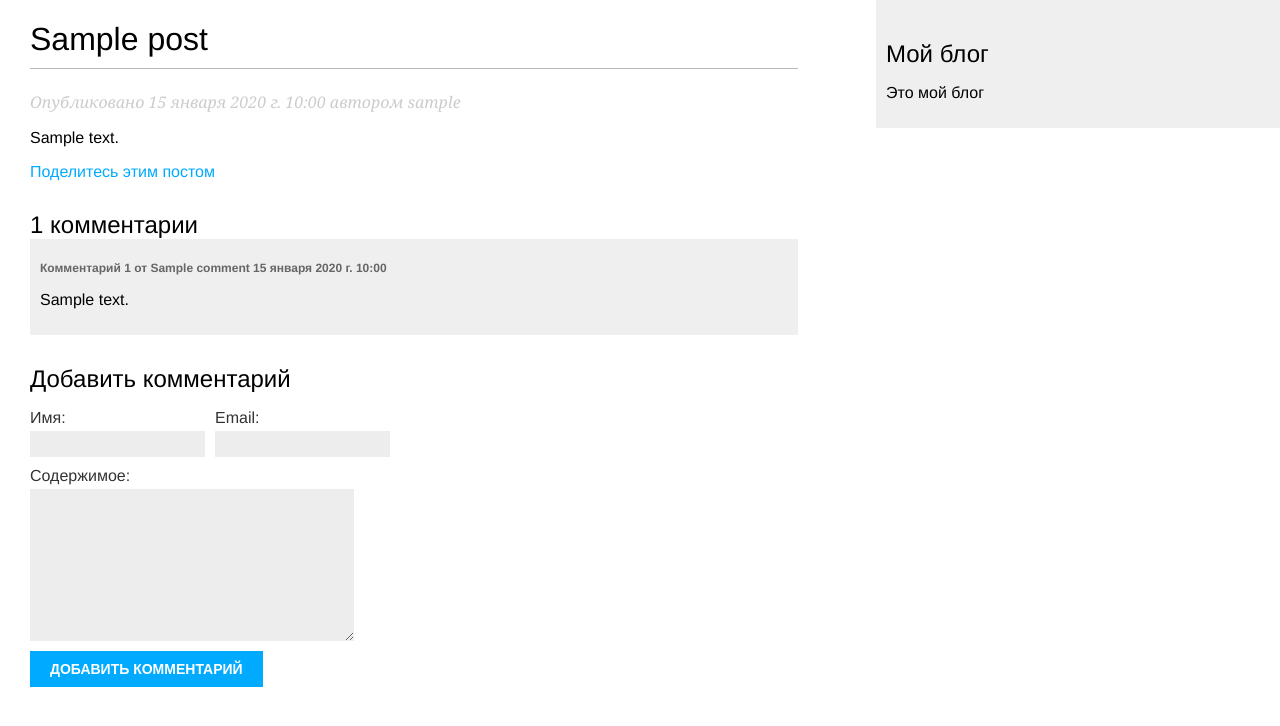
After one commit to Dontgoingforyou/myblog, a Django app: a page that uses blog/templates/blog/post/detail.html in a window 1280 px wide. The commit adds this page. Shown: the top 726 px of the page. Run offline with Django 5.2, Linux system fonts and the light colour scheme; tables that the repository leaves empty hold one stand-in row (values such as "Sample post").

Commit message:
created model comment, realize sending an email with recommended posts

```diff
--- /dev/null
+++ b/blog/forms.py
@@ -0,0 +1,16 @@
+from django import forms
+
+from blog.models import Comment
+
+
+class EmailPostForm(forms.Form):
+    name = forms.CharField(max_length=25, label='Имя')
+    email = forms.EmailField(label='Ваш Email')
+    to = forms.EmailField(label='Email получателя')
+    comments = forms.CharField(required=False, widget=forms.Textarea, label='Комментарий')
+
+
+class CommentForm(forms.ModelForm):
+    class Meta:
+        model = Comment
+        fields = ['name', 'email', 'body']
--- a/blog/models.py
+++ b/blog/models.py
@@ -1,6 +1,7 @@
 from django.conf import settings
 from django.db import models
 from django.utils import timezone
+from django.urls import reverse
 
 
 class PublishedManager(models.Manager):
@@ -14,7 +15,7 @@ class Post(models.Model):
         PUBLISHED = 'PB', 'Published'
 
     title = models.CharField(max_length=250, verbose_name='Заголовок')
-    slug = models.SlugField(max_length=250, verbose_name='Уникальный идентификатор')
+    slug = models.SlugField(max_length=250, unique_for_date='publish', verbose_name='Уникальный идентификатор')
     author = models.ForeignKey(settings.AUTH_USER_MODEL, on_delete=models.CASCADE, related_name='blog_posts')
     body = models.TextField(verbose_name='Содержимое')
     publish = models.DateTimeField(default=timezone.now, verbose_name='Дата публикации')
@@ -32,3 +33,33 @@ class Post(models.Model):
 
     def __str__(self):
         return self.title
+
+    def get_absolute_url(self):
+        return reverse(
+            'blog:post_detail',
+            args=[
+                self.publish.day,
+                self.publish.month,
+                self.publish.year,
+                self.slug,
+            ]
+        )
+
+
+class Comment(models.Model):
+    post = models.ForeignKey(Post, on_delete=models.CASCADE, related_name='comments', verbose_name='Публикация')
+    name = models.CharField(max_length=80, verbose_name='Имя')
+    email = models.EmailField()
+    body = models.TextField(verbose_name='Содержимое')
+    created = models.DateTimeField(auto_now_add=True, verbose_name='Дата создания')
+    updated = models.DateTimeField(auto_now=True, verbose_name='Дата обновления')
+    active = models.BooleanField(default=True)
+
+    class Meta:
+        ordering = ['created']
+        indexes = [
+            models.Index(fields=['created'])
+        ]
+
+    def __str__(self):
+        return f'Комментарий от {self.name} к {self.post}'
--- a/blog/templates/blog/post/detail.html
+++ b/blog/templates/blog/post/detail.html
@@ -8,4 +8,22 @@
         Опубликовано {{ post.publish }} автором {{ post.author }}
       </p>
       {{ post.body|linebreaks }}
+    <p>
+        <a href="{% url 'blog:post_share' post.id %}">Поделитесь этим постом</a>
+    </p>
+    {% with comments.count as total_comments %}
+        <h2>{{ total_comments }} комментарии</h2>
+    {% endwith %}
+    {% for comment in comments %}
+        <div class="comment">
+            <p class="info">
+                Комментарий {{ forloop.counter }} от {{ comment.name }}
+                {{ comment.created }}
+            </p>
+            {{ comment.body|linebreaks }}
+        </div>
+    {% empty %}
+        <p>Комментариев нет</p>
+    {% endfor %}
+    {% include "blog/post/includes/comment_form.html" %}
 {% endblock %}
--- /dev/null
+++ b/blog/templates/blog/post/includes/comment_form.html
@@ -0,0 +1,12 @@
+<h2>Добавить комментарий</h2>
+<form action="{% url 'blog:post_comment' post.id %}" method="post">
+  <div class="left">
+    {{ form.name.as_field_group }}
+  </div>
+    <div class="left">
+      {{ form.email.as_field_group }}
+    </div>
+    {{ form.body.as_field_group }}
+    {% csrf_token %}
+    <p><input type="submit" value="Добавить комментарий"></p>
+</form>
--- a/blog/templates/blog/post/list.html
+++ b/blog/templates/blog/post/list.html
@@ -6,7 +6,7 @@
   <h1>Мой блог</h1>
     {% for post in posts %}
       <h2>
-        <a href="{% url 'blog:post_detail' post.id %}">
+        <a href="{{ post.get_absolute_url }}">
           {{ post.title }}
         </a>
       </h2>
@@ -15,4 +15,5 @@
       </p>
       {{ post.body|truncatewords:30|linebreaks }}
     {% endfor %}
+    {% include "pagination.html" with page=page_obj %}
 {% endblock %}
--- a/blog/urls.py
+++ b/blog/urls.py
@@ -1,11 +1,13 @@
 from django.urls import path
 
 from blog.apps import BlogConfig
-from blog.views import post_list, post_detail
+from blog.views import PostListView, post_detail, post_share, post_comment
 
 app_name = BlogConfig.name
 
 urlpatterns = [
-    path('', post_list, name='post_list'),
-    path('<int:id>/', post_detail, name='post_detail'),
+    path('', PostListView.as_view(), name='post_list'),
+    path('<int:day>/<int:month>/<int:year>/<slug:post>/', post_detail, name='post_detail'),
+    path('<int:post_id>/share/',post_share, name='post_share'),
+    path('<int:post_id>/comment/', post_comment, name='post_comment'),
 ]
--- a/blog/views.py
+++ b/blog/views.py
@@ -1,14 +1,93 @@
+from django.core.paginator import EmptyPage, PageNotAnInteger, Paginator
+from django.shortcuts import render, get_object_or_404
+from django.views.generic import ListView
 from django.http import Http404
-from django.shortcuts import render, get_object_or_404
+from django.core.mail import send_mail
+from django.views.decorators.http import require_POST
 
+from blog.forms import EmailPostForm, CommentForm
 from blog.models import Post
 
 
-def post_list(request):
-    posts = Post.published.all()
-    return render(request, 'blog/post/list.html', {'posts': posts})
+class PostListView(ListView):
+    queryset = Post.published.all()
+    context_object_name = 'posts'
+    paginate_by = 3
+    template_name = 'blog/post/list.html'
 
 
-def post_detail(request, id):
-    post = get_object_or_404(Post, id=id, status=Post.Status.PUBLISHED)
-    return render(request, 'blog/post/detail.html', {'post': post})
+# def post_list(request):
+#     post_list = Post.published.all()
+#     paginator = Paginator(post_list, 3)
+#     page_number = request.GET.get('page', 1)
+#     try:
+#         posts = paginator.page(page_number)
+#     except PageNotAnInteger:
+#         posts = paginator.page(1)
+#     except EmptyPage:
+#         posts = paginator.page(paginator.num_pages)
+#
+#     return render(request, 'blog/post/list.html', {'posts': posts})
+
+
+def post_detail(request, year, month, day, post):
+    post = get_object_or_404(
+        Post,
+        status=Post.Status.PUBLISHED,
+        slug=post,
+        publish__day=day,
+        publish__month=month,
+        publish__year=year,
+    )
+    comments = post.comments.filter(active=True)
+    form = CommentForm()
+    return render(
+        request,
+        'blog/post/detail.html',
+        {'post': post, 'comments': comments, 'form': form}
+    )
+
+
+def post_share(request, post_id):
+    post = get_object_or_404(Post, id=post_id, status=Post.Status.PUBLISHED)
+    sent = False
+
+    if request.method == 'POST':
+        form = EmailPostForm(request.POST)
+        if form.is_valid():
+            cd = form.cleaned_data
+            post_url = request.build_absolute_uri(post.get_absolute_url())
+            send_mail(
+                f"{cd['name']} рекомендует прочитать {post.title}",
+                f"Прочитать {post.title} можно по ссылке {post_url}\n\n"
+                f"{cd['name']} оставил комментарий: {cd['comments']}",
+                'mishael000@yandex.ru',
+                [cd['to']]
+            )
+            sent = True
+    else:
+        form = EmailPostForm()
+
+    return render(
+        request,
+        'blog/post/share.html',
+        {'post': post, 'form': form, 'sent': sent}
+    )
+
+
+@require_POST
+def post_comment(request, post_id):
+    post = get_object_or_404(Post, id=post_id, status=Post.Status.PUBLISHED)
+    comment = None
+    form = CommentForm(data=request.POST)
+
+    if form.is_valid():
+        comment = form.save(commit=False)
+        comment.post = post
+        comment.save()
+
+    return render(
+        request,
+        'blog/post/comment.html',
+        {'post': post, 'form': form, 'comment': comment}
+    )
```
Also changed, not shown: blog/admin.py (+8 -1 lines), blog/templates/blog/post/comment.html (added, +12 -0 lines), blog/templates/blog/post/share.html (added, +17 -0 lines), blog/templates/pagination.html (added, +13 -0 lines), config/settings.py (+10 -2 lines), blog/migrations/0002_alter_post_slug.py (added), blog/migrations/0003_comment.py (added).
